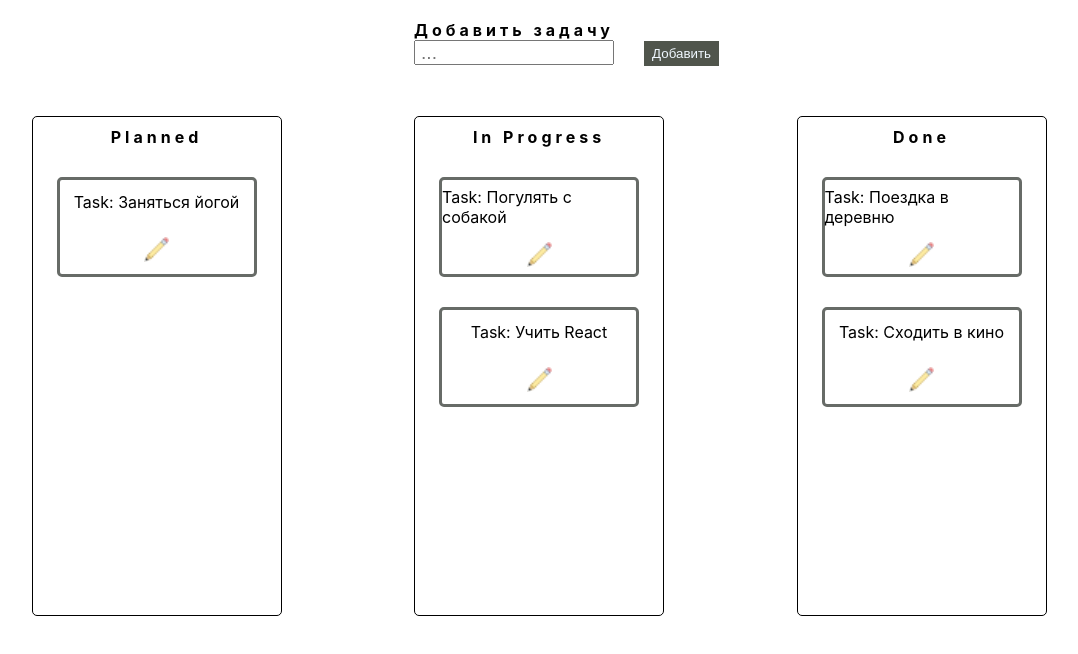
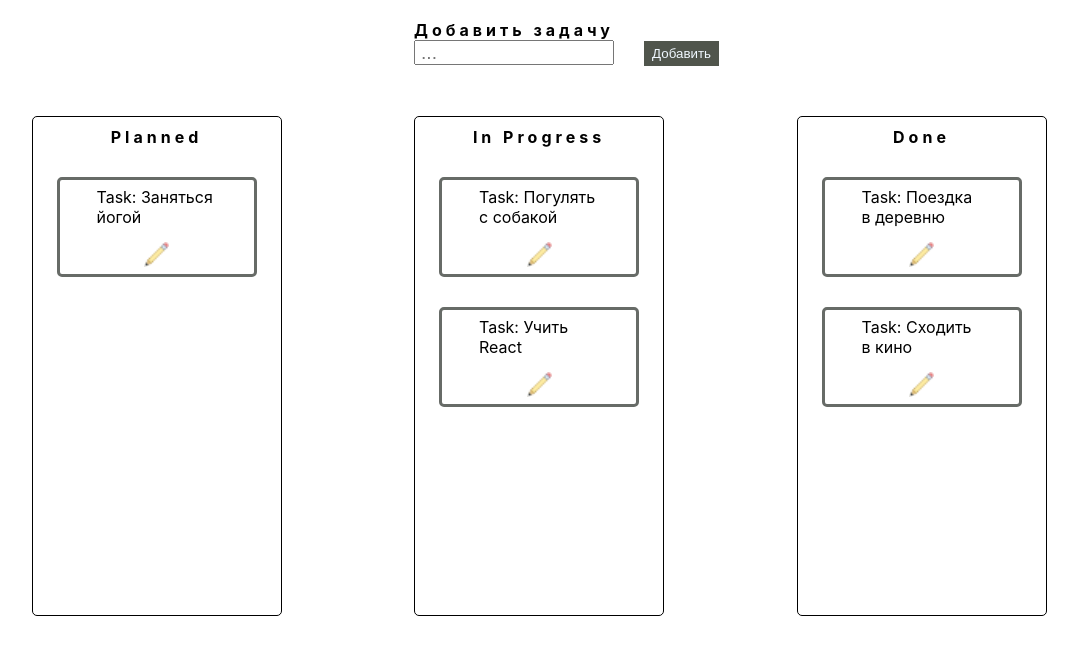
Before and after one commit to almaz1206ka/task-tracker, a React (Create React App) app: page / in a window 1280 px wide. Shown: the top 654 px of the page, without its empty margins (101-1179 px from the left). Built offline with nearby package versions, Linux system fonts and the light colour scheme.

Commit message:
!new file

```diff
--- a/src/App.css
+++ b/src/App.css
@@ -14,6 +14,12 @@ input {
     padding-left: 5px;
     font-size: larger;
 }
+
 h4{
     letter-spacing: 4px;
 }
+
+span {
+    color: black;
+    width: 120px;
+}
--- a/src/components/Input/Input.module.css
+++ b/src/components/Input/Input.module.css
@@ -13,3 +13,8 @@
     background-color: #50554c;
     color: aliceblue;
 }
+
+.test {
+    display: flex;
+    padding: 12px;
+}
```
Also changed, not shown: src/components/Test.tsx (added, +7 -0 lines).
